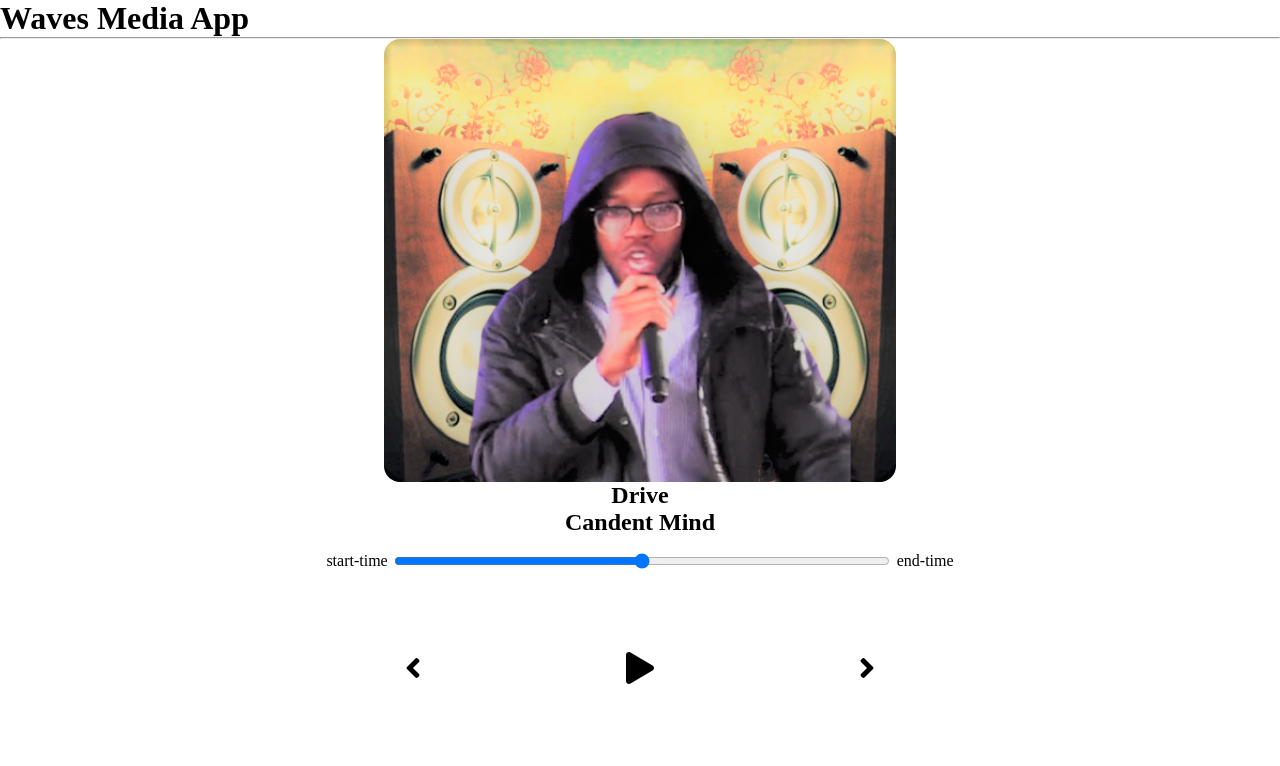
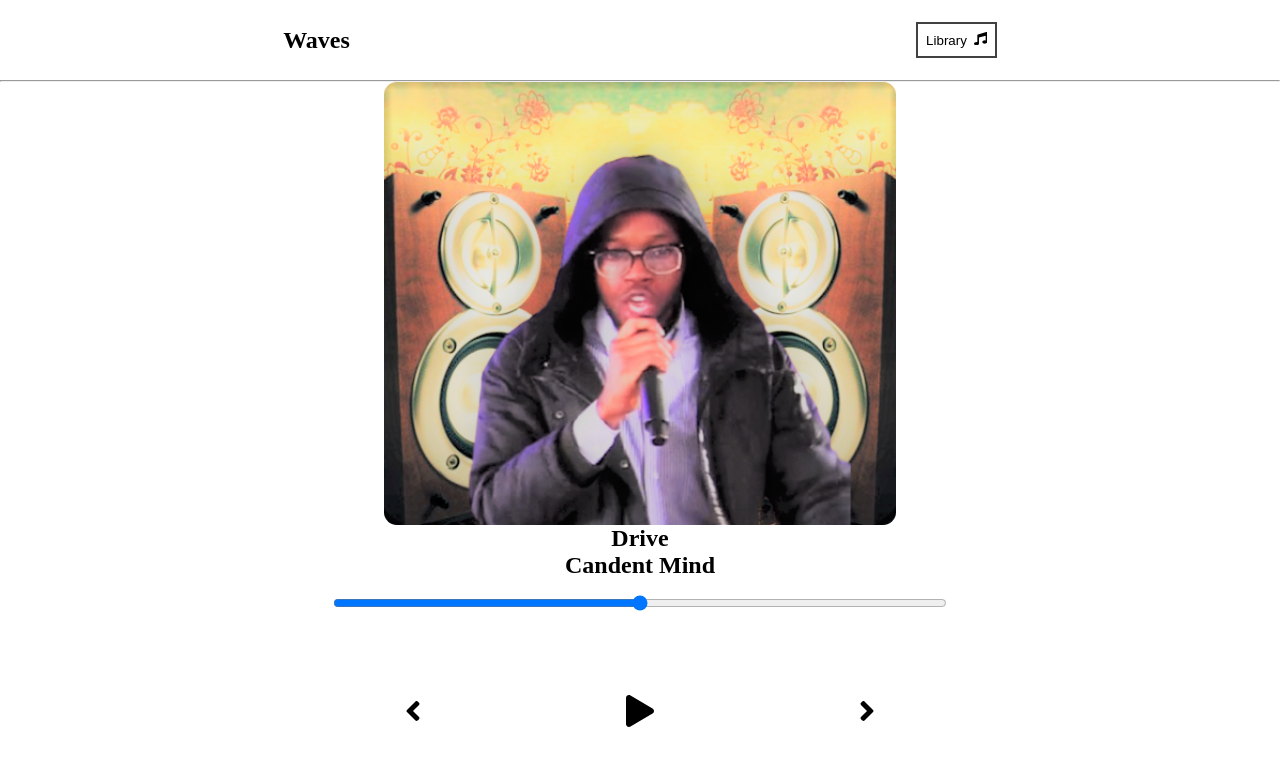
Before and after one commit to candentmind/sinusoidl-media-app, a React (Create React App) app: page / in a window 1280 px wide. Shown: the top 766 px of the page. Built offline with nearby package versions, Linux system fonts and the light colour scheme.

Commit message:
Create and add Nav component and add audio element

```diff
--- a/src/App.js
+++ b/src/App.js
@@ -1,8 +1,9 @@
 import { v4 as uuidv4 } from "uuid";
-import React, { useReducer, useState, useEffect } from "react";
+import React, { useReducer, useState, useEffect, useRef } from "react";
 import Player from "./components/Player";
 import Song from "./components/Song";
 import reducer from "./components/Reducer";
+import Nav from "./components/Nav";
 // import MusicData from "./data"; //ThIS DATA REQUIRES NETWORK ACCESS
 import "./styles/app.scss";
 
@@ -20,6 +21,8 @@ const initialState = {
 const App = () => {
   const [state, dispatch] = useReducer(reducer, initialState);
   const { songs, currentSongIndex, isPlaying } = state;
+
+  const audioRef = useRef("null");
 
   console.log("component call");
 
@@ -39,24 +42,34 @@ const App = () => {
 
   console.log(currentSongIndex);
 
-  function changeSong({direction = "SET", payload}) {
-    console.log(`Direction: ${direction}, Payload: ${payload}`);
+  function changeSong({ direction = "SET_AT_POSITION", index }) {
+    console.log(`Direction: ${direction}, Payload: ${index}`);
     if (direction === "FORWARD")
       dispatch({ type: "SONG_CHANGE", direction: "FORWARD" });
     else if (direction === "BACKWARD")
       dispatch({ type: "SONG_CHANGE", direction: "BACKWARD" });
-    else dispatch({ type: "SONG_CHANGE", payload });
+    else dispatch({ type: "SONG_CHANGE", direction, payload: index });
   }
 
   return (
     <div>
-      <h1>Waves Media App</h1><hr></hr>
+      {songs.length !== 0 && (
+        <audio src={songs[currentSongIndex].audio} ref={audioRef} />
+      )}
+      {console.log(audioRef)}
+      <Nav />
+      <hr></hr>
       <Song currentSong={songs[currentSongIndex]} />
-      <Player
-        onChangeSong={changeSong}
-        onTogglePlay={() => dispatch({ type: "TOGGLE_PLAY" })}
-        isPlaying={isPlaying}
-      />
+      {songs.length !== 0 && (
+        <Player
+          onChangeSong={changeSong}
+          onTogglePlay={() => dispatch({ type: "TOGGLE_PLAY" })}
+          isPlaying={isPlaying}
+          audioRef={audioRef}
+        />
+      )}
+
+      {console.log(songs)}
     </div>
   );
 };
--- /dev/null
+++ b/src/components/Nav.js
@@ -0,0 +1,17 @@
+// import { FontAwesomeIcon } from "@fortawesome/react-fontawesome";
+// import { faMusic } from "@fortawesome/free-solid-svg-icons";
+import { FaMusic } from "react-icons/fa";
+
+const Nav = (props) => {
+  return (
+    <nav>
+      <h1>Waves</h1>
+      <button>
+        Library
+        <FaMusic style={{marginLeft: "0.5em"}}/>
+      </button>
+    </nav>
+  );
+};
+
+export default Nav;
--- a/src/components/Player.js
+++ b/src/components/Player.js
@@ -1,27 +1,42 @@
-import React from "react";
+import React, { useRef } from "react";
 import { FaPlay, FaAngleLeft, FaAngleRight, FaPause } from "react-icons/fa";
 
 const Player = (props) => {
+  let playerRef = useRef(null);
+
   return (
     <div className="player">
       <div className="time-control">
-        <p>start-time</p>
-        <input type="range" />
-        <p>end-time</p>
+        <p>{props.audioRef.current.currentTime}</p>
+        <input type="range" ref={playerRef} />
+        <p>{props.audioRef.current.duration}</p>
       </div>
       <div className="play-control">
         <FaAngleLeft
           size="2em"
-          onClick={() => props.onChangeSong({direction: "BACKWARD"})}
+          onClick={() => props.onChangeSong({ direction: "BACKWARD" })}
         />
         {props.isPlaying ? (
-          <FaPause size="2em" onClick={props.onTogglePlay} />
+          <FaPause
+            size="2em"
+            onClick={() => {
+              props.onTogglePlay();
+              props.audioRef.current.pause();
+            }}
+          />
         ) : (
-          <FaPlay size="2em" onClick={props.onTogglePlay} />
+          <FaPlay
+            size="2em"
+            onClick={() => {
+              console.log(props.audioRef.current);
+              props.onTogglePlay();
+              props.audioRef.current.play();
+            }}
+          />
         )}
         <FaAngleRight
           size="2em"
-          onClick={() => props.onChangeSong({direction: "FORWARD"})}
+          onClick={() => props.onChangeSong({ direction: "FORWARD" })}
         />
       </div>
     </div>
--- a/src/components/Song.js
+++ b/src/components/Song.js
@@ -6,7 +6,7 @@ const Song = (props) => {
       {!props.currentSong && <p>Loading...</p>}
       {props.currentSong && (
         <>
-        {/* {console.log(props.currentSong)} */}
+        {console.log(props.currentSong.cover.src)}
           <img
             src={props.currentSong.cover.src}
             alt={props.currentSong.cover.alt}
--- /dev/null
+++ b/src/styles/_nav.scss
@@ -0,0 +1,26 @@
+nav {
+  min-height: 10vh;
+  display: flex;
+  justify-content: space-around;
+  align-items: center;
+  button {
+    background: transparent;
+    border: none;
+    cursor: pointer;
+    border: 2px solid rgb(65, 65, 65);
+    padding: 0.5rem;
+    transition: all 0.3s ease;
+    &:hover {
+      background: rgb(65, 65, 65);
+      color: white;
+    }
+  }
+}
+
+@media screen and (max-width: 768px) {
+  nav {
+    button {
+      z-index: 2;
+    }
+  }
+}
--- a/src/styles/_song.scss
+++ b/src/styles/_song.scss
@@ -7,6 +7,6 @@
 
   img{
     width: 40%;
-    border-radius: 1em;
+    border-radius: 0.8em;
   }
 }
--- a/src/styles/app.scss
+++ b/src/styles/app.scss
@@ -10,3 +10,4 @@
 
 @import "./player";
 @import "./song";
+@import "./nav";
```
Also changed, not shown: src/components/Library.js (added), src/styles/_library.scss (added), 1 other file (tests, documents, lock files or other folders).
